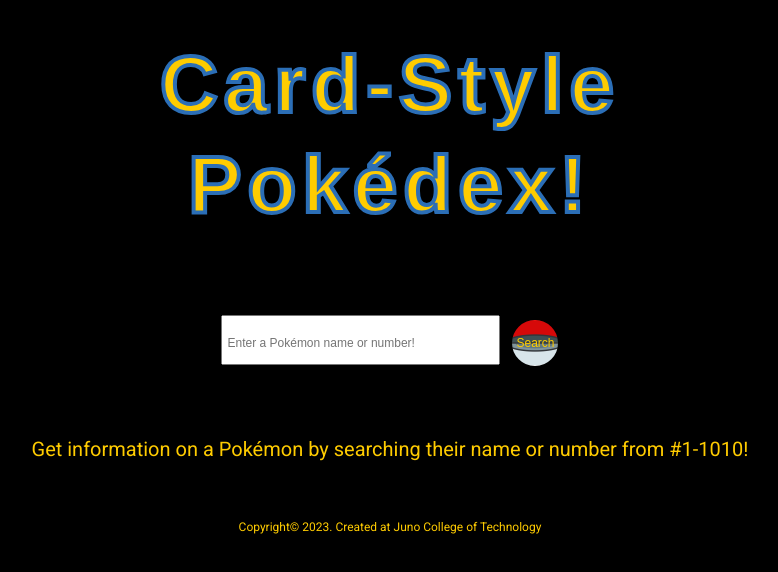
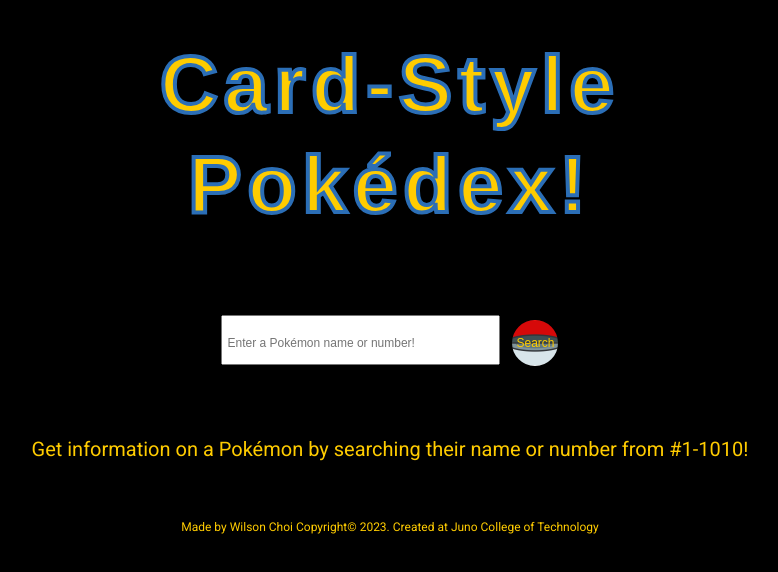
Before and after one commit to wilsonchoi90/cardstyle-pokedex, a React (Create React App) app: page / in a window 1280 px wide. Shown: the top 572 px of the page, without its empty margins (250-1028 px from the left). Built offline with nearby package versions, Linux system fonts and the light colour scheme.

Commit message:
added info on footer

```diff
--- a/src/components/Footer.js
+++ b/src/components/Footer.js
@@ -4,7 +4,7 @@
 
         <div className="footerSection">
             <div className="wrapper">
-                <p>Copyright&copy; 2023. Created at Juno College of Technology</p>
+                <p>Made by Wilson Choi Copyright&copy; 2023. Created at Juno College of Technology</p>
             </div>
         </div>
 
```
